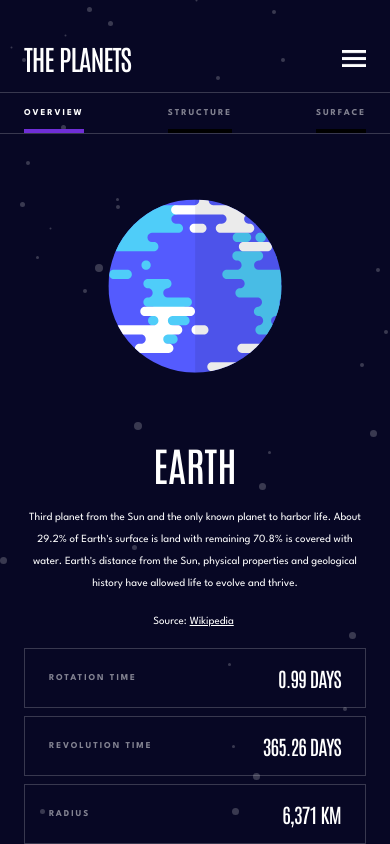
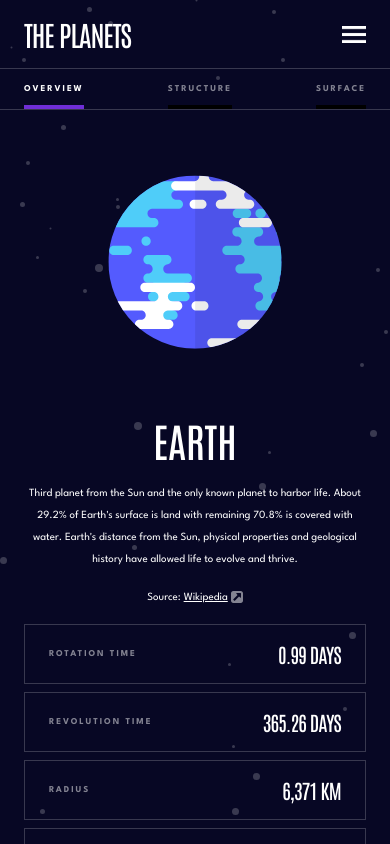
Before and after one commit to javar10/planets-fact-site-app, a React Native app: screen / in a window 390 px wide. Built offline with nearby package versions, Linux system fonts and the light colour scheme.

Commit message:
svg icon updates

```diff
--- a/App.js
+++ b/App.js
@@ -1,5 +1,6 @@
 import { useEffect, useState } from 'react';
-import { Image, ImageBackground, StyleSheet, View, useWindowDimensions, Text, Dimensions, ScrollView } from 'react-native';
+import { Platform, StyleSheet, View, useWindowDimensions, Dimensions, ScrollView } from 'react-native';
+import { SafeAreaProvider, SafeAreaView } from 'react-native-safe-area-context';
 import { useFonts } from 'expo-font';
 import { StatusBar } from 'expo-status-bar';
 import { colors } from './src/theme';
@@ -32,8 +33,9 @@ export default function App() {
   console.log(screenSize);
 
   return (
-    <View style={styles.container}>
-      <StatusBar style="auto" />
+    <SafeAreaProvider>
+      <SafeAreaView style={styles.container}>
+        <StatusBar style='light' translucent={false} backgroundColor={colors.dark} />
         <ScrollView>
           <BackgroundStars style={styles.bgImage} />
           <Header
@@ -79,7 +81,8 @@ export default function App() {
           }
         </ScrollView>
 
-    </View>
+      </SafeAreaView>
+    </SafeAreaProvider>
   );
 }
 
@@ -87,11 +90,11 @@ const styleSheet = (screenSize) => StyleSheet.create({
   container: {
     flex: 1,
     backgroundColor: colors.dark,
-    zIndex: -1,
+    // zIndex: 0,
   },
   bgImage: {
     position: 'absolute',
-    zIndex: 0,
+    // zIndex: 0,
   }
 
 });
--- a/package.json
+++ b/package.json
@@ -15,6 +15,7 @@
     "react": "19.1.0",
     "react-dom": "19.1.0",
     "react-native": "0.81.5",
+    "react-native-safe-area-context": "^5.6.2",
     "react-native-svg": "15.12.1",
     "react-native-web": "^0.21.0"
   },
--- a/src/components/Header.js
+++ b/src/components/Header.js
@@ -29,7 +29,7 @@ export default Header
 const styleSheet = (screenSize, isMobileMenuOpen) => StyleSheet.create({
   container: {
     paddingHorizontal: 24,
-    marginTop: 24,
+    // marginTop: 24,
     paddingVertical: 16,
     justifyContent: 'space-between',
     alignItems: 'center',
--- a/src/components/MainContent.js
+++ b/src/components/MainContent.js
@@ -1,5 +1,6 @@
 import { Image, Linking, StyleSheet, Text, View } from 'react-native'
 import { colors, textStyle } from '../theme';
+import IconSource from '../../assets/svgs/IconSource';
 
 const MainContent = ({ screenSize, selectedPlanet, page }) => {
   const styles = styleSheet(screenSize);
@@ -18,7 +19,7 @@ const MainContent = ({ screenSize, selectedPlanet, page }) => {
             onPress={() => Linking.openURL(selectedPlanet[page].source)}
           >Wikipedia
           </Text>
-          <Image source={require('../../assets/icons/icon-source.svg')} />
+          <IconSource />
         </View>
       </View>
 
--- a/src/components/PlanetsMenu.js
+++ b/src/components/PlanetsMenu.js
@@ -1,7 +1,7 @@
 import { StyleSheet, Text, View, Image } from 'react-native'
 import planetData from '../data.json';
 import { colors, textStyle } from '../theme';
-import Arrow from '../../assets/icons/icon-chevron.svg';
+import IconChevron from '../../assets/svgs/IconChevron';
 
 const PlanetsMenu = ({ screenSize, setSelectedPlanet, setIsMobileMenuOpen }) => {
 
@@ -26,7 +26,7 @@ const PlanetsMenu = ({ screenSize, setSelectedPlanet, setIsMobileMenuOpen }) =>
                                 {planet.name}
                             </Text>
                         </View>
-                        <Image source={Arrow} />
+                        <IconChevron />
                     </View>
                 )
             })}
```
Also changed, not shown: 1 other file (tests, documents, lock files or other folders). Lines whose indentation alone changed are shown as unchanged.
